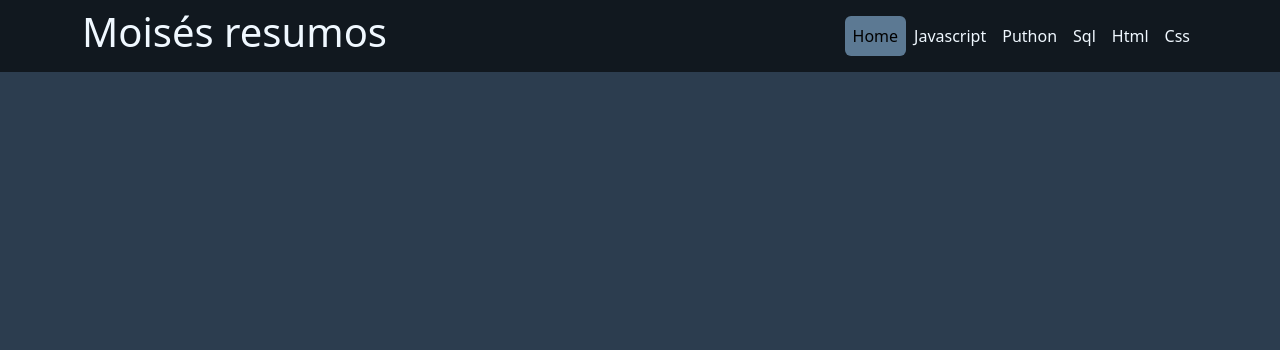
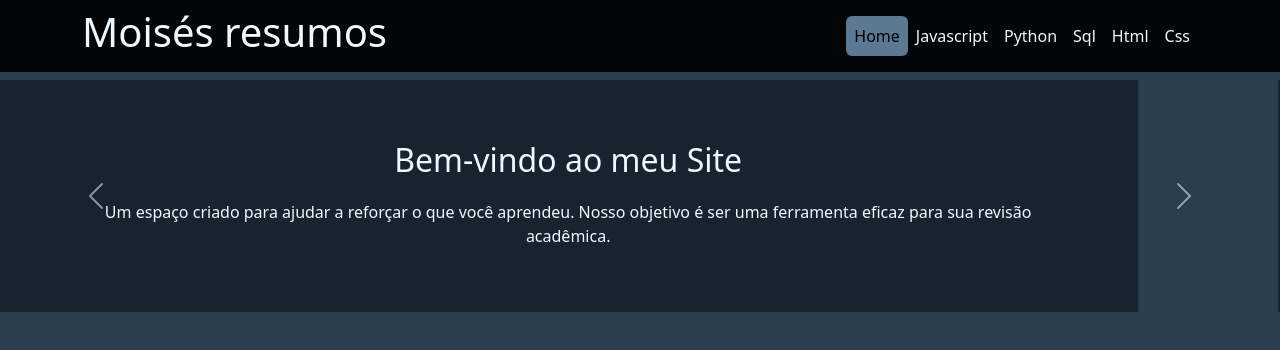
Before and after one commit to MOISES-DARLAN/site-moises, a plain HTML site: page html/index.html in a window 1280 px wide. Drawn offline with nearby package versions, Linux system fonts and the light colour scheme.

Commit message:
Montei  os slides
Slides são os cards com texto abaixo do header.

Mais especificadamente a section[0]

```diff
--- a/css/facul.css
+++ b/css/facul.css
@@ -3,11 +3,22 @@ html, body{
 }
 
 nav.nav-custom{
-    background-color: rgba(0, 0, 0, 0.604);
+    background-color: rgba(0, 0, 0, 0.923);
 }
 
 h1.h1-custom{
     color: aliceblue;
+}
+
+h2.h2-custom{
+    color: aliceblue;
+    line-height: 2em;
+}
+
+p.p-custom{
+    color: aliceblue;
+    padding-left: 2em;
+    padding-right: 2em;
 }
 
 ul>.nav-item a.nav-link{
@@ -26,3 +37,12 @@ ul>.nav-item> .nav-link.active:hover{
     background-color: rgba(92, 121, 147, 0.9);
 
 }
+
+.invisivel{
+    background-color: aliceblue;
+    height: 80px;
+}
+
+.carousel-item> div.slide-custom{
+    background-color: rgba(10, 20, 28, 0.592);
+}
--- a/html/index.html
+++ b/html/index.html
@@ -86,7 +86,7 @@
                                    </li>
 
                                    <li class="nav-item">
-                                        <a href="" class="nav-link">Puthon</a>
+                                        <a href="" class="nav-link">Python</a>
                                    </li>
 
                                    <li class="nav-item">
@@ -108,6 +108,44 @@
                </nav>
           </header>
 
+          <div class="invisivel invisible"></div>
+          <section>
+               <div id="carouselExampleAutoplaying" class="carousel slide" data-bs-ride="carousel">
+                    <div class="carousel-inner">
+                      <div class="carousel-item active">
+                        <div class="text-center p-5 slide-custom container">
+                              <h2 class="h2-custom">Bem-vindo ao meu Site</h2>
+
+                              <p class="p-custom">
+                                   Um espaço criado para ajudar a reforçar o que você aprendeu. Nosso objetivo é ser uma ferramenta eficaz para sua revisão acadêmica.
+                              </p>
+                        </div>
+                      </div>
+                      <div class="carousel-item">
+                        <div class="text-center p-5 container slide-custom shadow-sm">
+                              <h2 class="h2-custom">Resumos Personalizados para Você</h2>
+
+                              <p class="p-custom">Nossos resumos são projetados para complementar seus estudos, destacando os pontos-chave de cada tópico. Eles são claros, concisos e projetados para facilitar a memorização.</p>
+                        </div>
+                      </div>
+                      <div class="carousel-item">
+                        <div class="text-center p-5 container slide-custom">
+                              <h2 class="h2-custom">Reforce seu Aprendizado</h2>
+
+                              <p class="p-custom">Use nossos resumos para revisar e relembrar o que você aprendeu. Juntos, podemos tornar o estudo mais eficiente e agradável.</p>
+                        </div>
+                      </div>
+                    </div>
+                    <button class="carousel-control-prev" type="button" data-bs-target="#carouselExampleAutoplaying" data-bs-slide="prev">
+                      <span class="carousel-control-prev-icon" aria-hidden="true"></span>
+                      <span class="visually-hidden">Previous</span>
+                    </button>
+                    <button class="carousel-control-next" type="button" data-bs-target="#carouselExampleAutoplaying" data-bs-slide="next">
+                      <span class="carousel-control-next-icon" aria-hidden="true"></span>
+                      <span class="visually-hidden">Next</span>
+                    </button>
+                  </div>
+          </section>
           <script
                src="https://cdnjs.cloudflare.com/ajax/libs/html5shiv/3.7.3/html5shiv.min.js"
                integrity="sha512-UDJtJXfzfsiPPgnI5S1000FPLBHMhvzAMX15I+qG2E2OAzC9P1JzUwJOfnypXiOH7MRPaqzhPbBGDNNj7zBfoA=="
```
Also changed, not shown: 1 other file.
